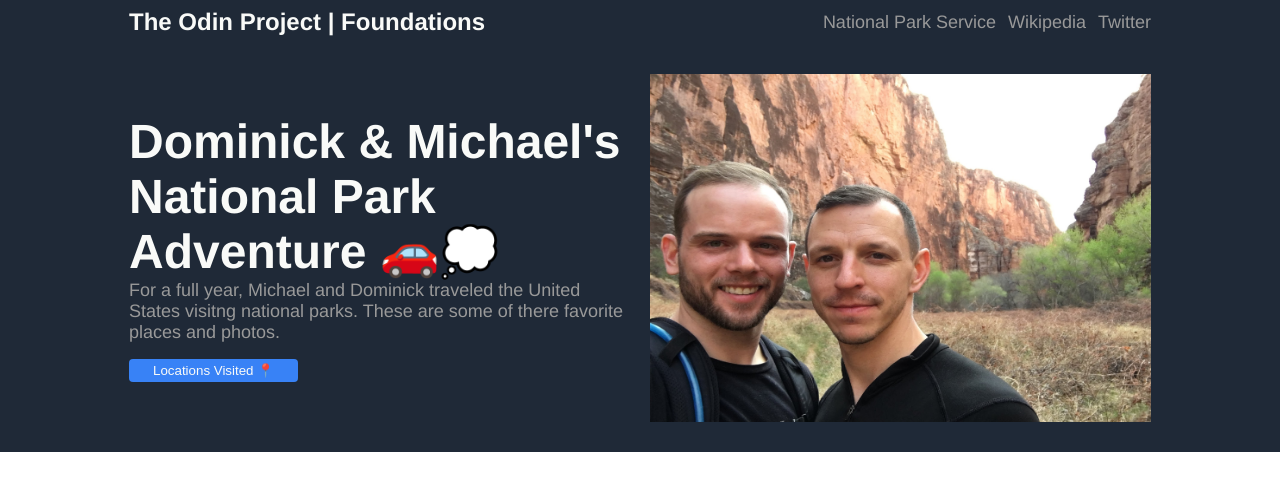
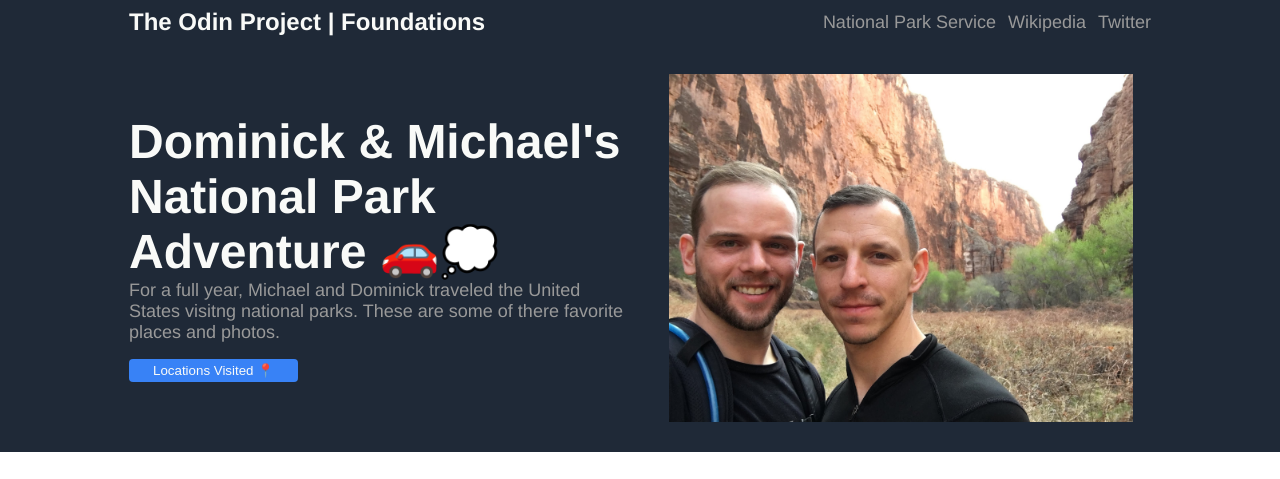
Before and after one commit to dominickdechristofaro/the-odin-project-landing-page, a plain HTML site: page index.html in a window 1280 px wide. Shown: the top 479 px of the page. Drawn offline with Linux system fonts and the light colour scheme.

Commit message:
Changed sizing of image in row 1

```diff
--- a/styles/index.css
+++ b/styles/index.css
@@ -92,8 +92,8 @@ body {
 }
 
 .body-row-1-column-3-image {
-  height: 100%;
-  width: 100%;
+  height: 348px;
+  width: 464px;
 }
 
 .body-row-1-column-4 {
```
